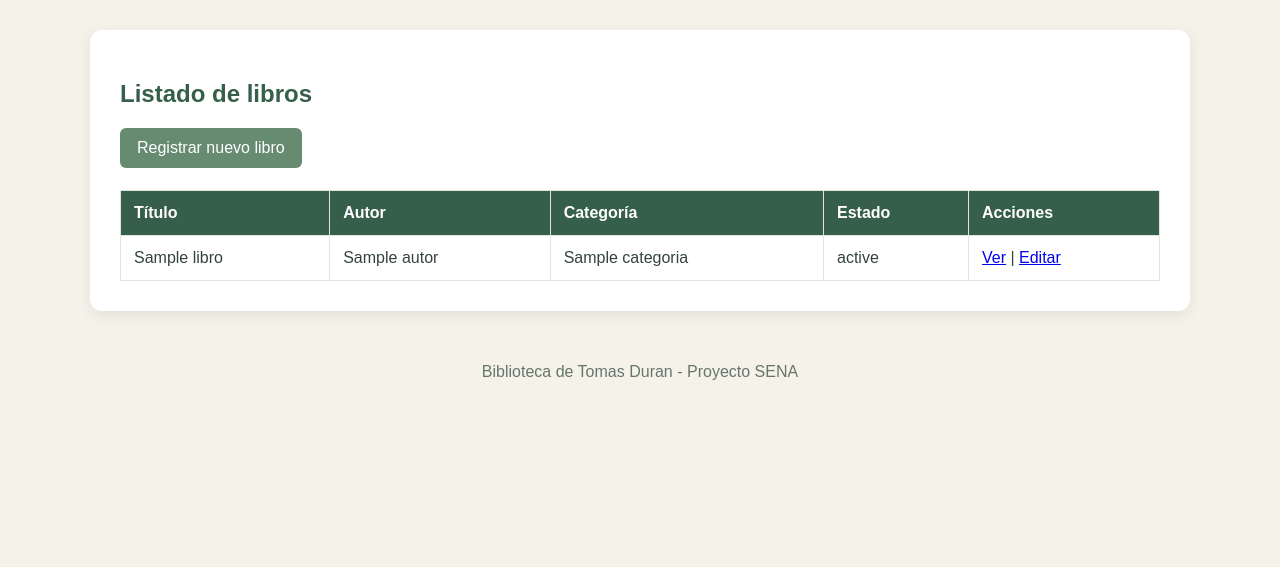
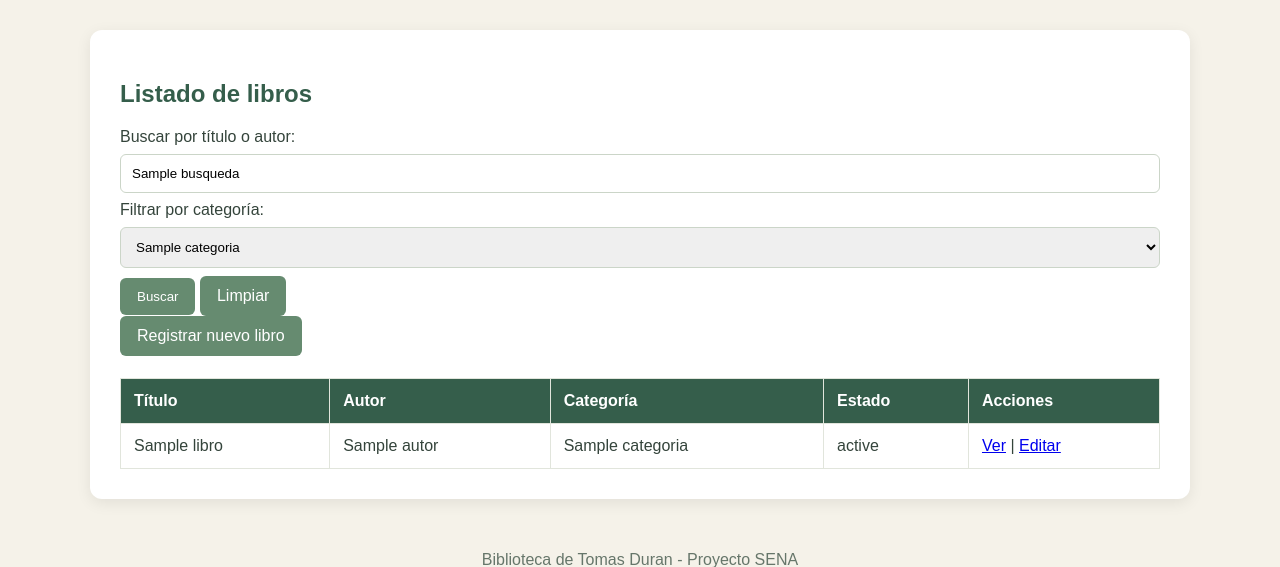
Before and after one commit to tomasduran1408-creator/biblioteca-mvc-tomas-duran, a Laravel app: template resources/views/libros/index.blade.php in a window 1280 px wide. Shown: the part 218-785 px from the top of the page. Before the commit the page ends 598 px from the top, so only its background shows below. Run offline with Laravel 12, Linux system fonts and the light colour scheme; the template is opened without the code that fills it: most values are stand-ins (such as "Sample title", 1, 10 or a date in 2020).

Commit message:
Agregar busqueda y filtro por categoria

```diff
--- a/resources/views/libros/index.blade.php
+++ b/resources/views/libros/index.blade.php
@@ -5,7 +5,33 @@
 
 @section('contenido')
     <h2>Listado de libros</h2>
+<form action="{{ route('libros.index') }}" method="GET">
 
+    <label for="buscar">Buscar por título o autor:</label>
+    <input
+        type="text"
+        id="buscar"
+        name="buscar"
+        placeholder="Buscar por título o autor..."
+        value="{{ $busqueda ?? '' }}"
+    >
+
+    <label for="categoria">Filtrar por categoría:</label>
+    <select name="categoria" id="categoria">
+        <option value="">Todas las categorías</option>
+
+        @foreach($categorias as $categoria)
+            <option value="{{ $categoria->id }}"
+                {{ ($categoria_id ?? '') == $categoria->id ? 'selected' : '' }}>
+                {{ $categoria->nombre }}
+            </option>
+        @endforeach
+    </select>
+
+    <button type="submit">Buscar</button>
+    <a class="boton" href="{{ route('libros.index') }}">Limpiar</a>
+
+</form>
     <a class="boton" href="{{ route('libros.create') }}">
         Registrar nuevo libro
     </a>
```
Also changed, not shown: app/Http/Controllers/LibroController.php (+25 -5 lines).
